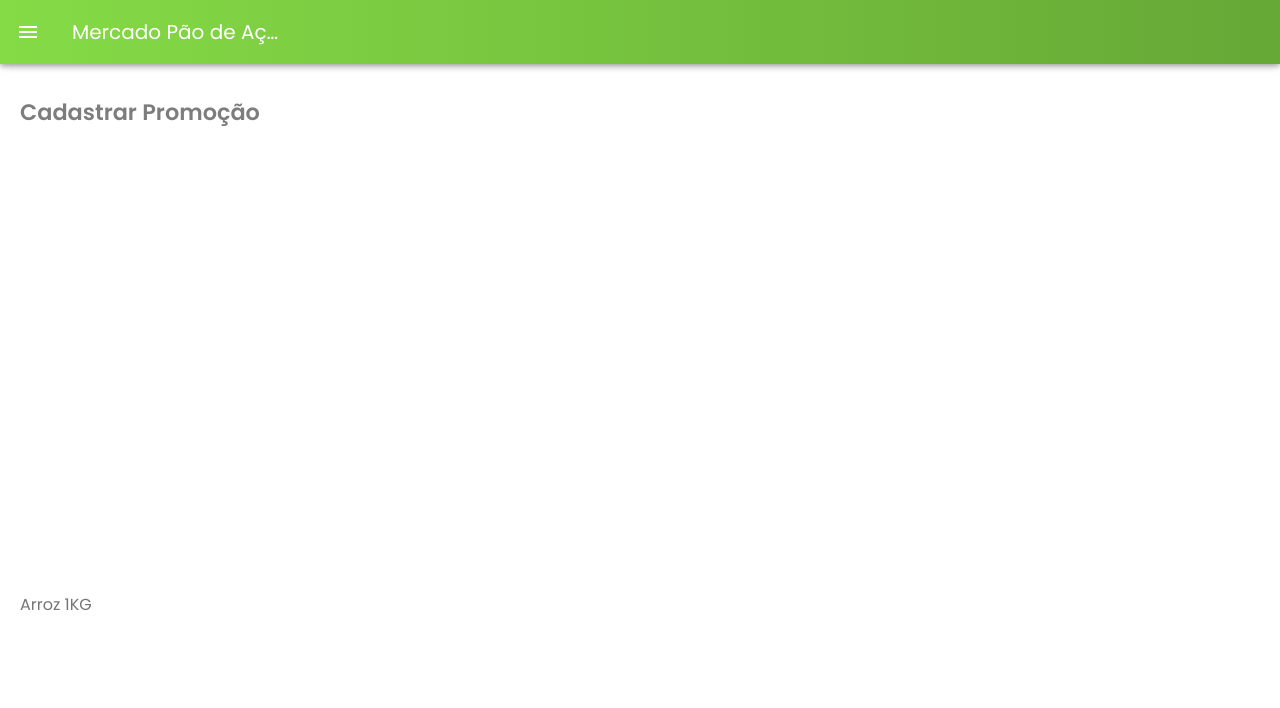
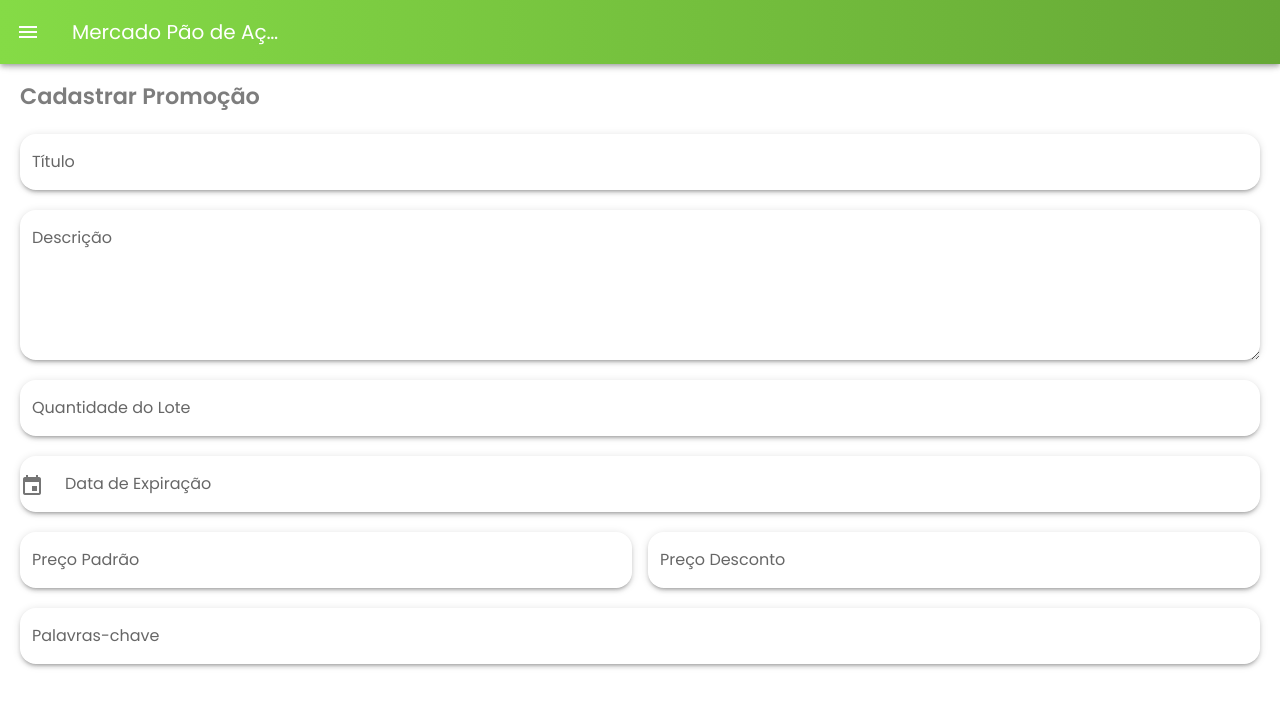
Before and after one commit to Hackatona-AGES-2022/Name_Not_Found_Exception, a Vue app in the folder frontend/: page /#/sales/create in a window 1280 px wide. Shown: the top 708 px of the page. Built offline with nearby package versions, Linux system fonts and the light colour scheme.

Commit message:
Implementa visual da tela de cadastro

```diff
--- /dev/null
+++ b/frontend/src/components/DatePicker.vue
@@ -0,0 +1,54 @@
+<template>
+  <v-menu
+    ref="menu"
+    v-model="menu"
+    :close-on-content-click="false"
+    :return-value.sync="date"
+    transition="scale-transition"
+    offset-y
+    min-width="auto"
+  >
+    <template v-slot:activator="{ on, attrs }">
+      <Input
+        v-model="date"
+        label="Data de Expiração"
+        prepend-icon="mdi-calendar"
+        readonly
+        v-bind="attrs"
+        v-on="on"
+        variant="round"
+        elevation="3"
+      />
+    </template>
+    <v-date-picker v-model="date" no-title scrollable>
+      <v-spacer></v-spacer>
+      <v-btn text color="primary" @click="menu = false"> Cancel </v-btn>
+      <v-btn text color="primary" @click="$refs.menu.save(date)"> OK </v-btn>
+    </v-date-picker>
+  </v-menu>
+</template>
+
+<script>
+import Input from "./Input.vue";
+
+export default {
+  components: { Input },
+  data: () => ({
+    menu: false,
+    date: null,
+  }),
+};
+</script>
+
+<style lang="scss">
+.v-text-field {
+  border-radius: 10px;
+}
+
+.round {
+  border-radius: 16px;
+  ::v-deep fieldset {
+    border: none;
+  }
+}
+</style>
--- /dev/null
+++ b/frontend/src/components/TextArea.vue
@@ -0,0 +1,39 @@
+<template>
+  <v-textarea
+    v-bind="$attrs"
+    v-on="$listeners"
+    :class="[variantClass, elevation]"
+    outlined
+    hide-details
+  />
+</template>
+
+<script>
+export default {
+  inheritAttrs: false,
+  props: {
+    variant: String,
+  },
+  computed: {
+    variantClass() {
+      return this.variant || "";
+    },
+    elevation() {
+      return `elevation-${this.$attrs.elevation || 0}`;
+    },
+  },
+};
+</script>
+
+<style lang="scss" scoped>
+.v-text-field {
+  border-radius: 10px;
+}
+
+.round {
+  border-radius: 16px;
+  ::v-deep fieldset {
+    border: none;
+  }
+}
+</style>
--- a/frontend/src/views/CreateSale.vue
+++ b/frontend/src/views/CreateSale.vue
@@ -1,17 +1,70 @@
 <template>
-  <div class="px-8 mt-4 view__container">
+  <div class="px-8 mt-4">
     <v-row class="small mt-4">
       <span class="view__title">Cadastrar Promoção</span>
     </v-row>
 
-    <v-row>
-      <Input label="Título" placeholder="Arroz 1KG" />
+    <v-row class="mt-8">
+      <Input
+        label="Título"
+        placeholder="Arroz 1KG"
+        variant="round"
+        elevation="3"
+      />
+    </v-row>
+
+    <v-row class="mt-8">
+      <TextArea label="Descrição" variant="round" elevation="3" />
+    </v-row>
+
+    <v-row class="mt-8">
+      <Input
+        label="Quantidade do Lote"
+        placeholder="300"
+        variant="round"
+        elevation="3"
+        type="number"
+      />
+    </v-row>
+
+    <v-row class="mt-8">
+      <DatePicker />
+    </v-row>
+
+    <v-row class="mt-8">
+      <v-col class="pa-0 mr-4">
+        <Input
+          label="Preço Padrão"
+          placeholder="R$ 1,75"
+          variant="round"
+          elevation="3"
+          type="number"
+        />
+      </v-col>
+      <v-col class="pa-0">
+        <Input
+          label="Preço Desconto"
+          placeholder="R$ 3,50"
+          variant="round"
+          elevation="3"
+          type="number"
+        />
+      </v-col>
+    </v-row>
+
+    <v-row class="mt-8">
+      <Input label="Palavras-chave" variant="round" elevation="3" />
     </v-row>
   </div>
 </template>
 
 <script>
+import Input from "../components/Input.vue";
+import TextArea from "../components/TextArea.vue";
+import DatePicker from "../components/DatePicker.vue";
+
 export default {
+  components: { Input, TextArea, DatePicker },
   mounted() {
     this.$root.showToolbar("Mercado Pão de Açúcar");
   },
```
